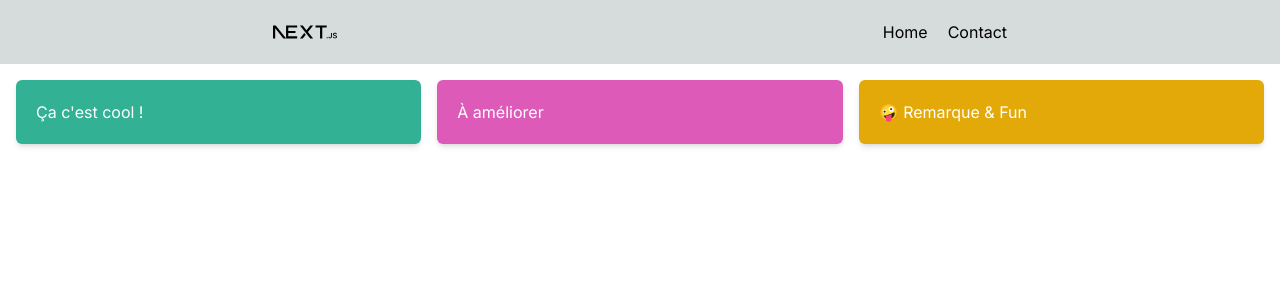
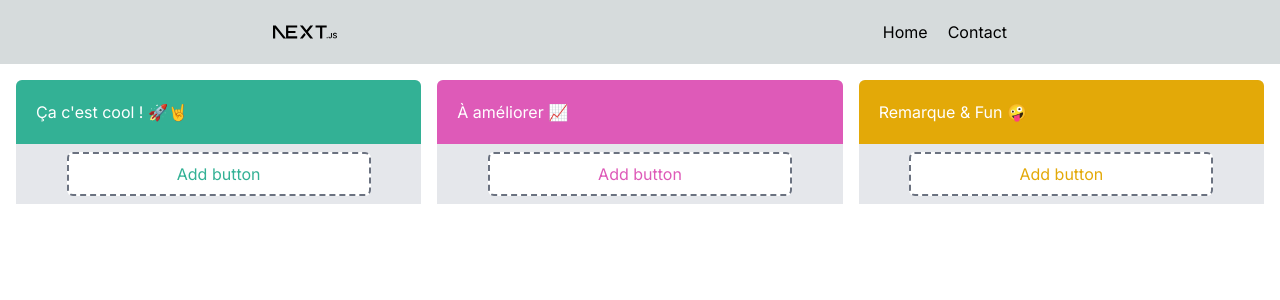
Before and after one commit to GorskiAnthony/retro-wcs, a Next.js app: page / in a window 1280 px wide. Shown: the top 300 px of the page. Built offline with nearby package versions, Linux system fonts and the light colour scheme.

Commit message:
add button and css for button

```diff
--- a/src/app/page.tsx
+++ b/src/app/page.tsx
@@ -7,9 +7,9 @@ export default function Home() {
 		<>
 			<Links />
 			<main className={style.main}>
-				<Columns title="Ça c'est cool !" color="#33b195" />
-				<Columns title="À améliorer" color="#de5ab8" />
-				<Columns title="🤪 Remarque & Fun" color="#e3a908" />
+				<Columns title="Ça c'est cool ! 🚀🤘" color="#33b195" />
+				<Columns title="À améliorer 📈" color="#de5ab8" />
+				<Columns title="Remarque & Fun 🤪" color="#e3a908" />
 			</main>
 		</>
 	);
--- a/src/components/Columns/columns.module.css
+++ b/src/components/Columns/columns.module.css
@@ -1,3 +1,16 @@
+.h2 {
+	@apply p-5 text-white rounded-t-md;
+}
+
 .column {
-	@apply p-5 text-white rounded-md shadow-md;
+	@apply rounded-t-md flex flex-col bg-gray-200;
 }
+
+.column .button {
+	@apply w-3/4;
+}
+
+.button {
+	@apply rounded-md m-2 p-2 border-dashed border-2 border-gray-500 self-center hover:bg-gray-300 hover:text-white hover:border-white;
+	background-color: var(--background-end-rgb);
+}
--- a/src/components/Columns/page.tsx
+++ b/src/components/Columns/page.tsx
@@ -6,9 +6,13 @@ interface ColumnsProps {
 import style from "./columns.module.css";
 function Columns({ title, color }: ColumnsProps) {
 	return (
-		<div style={{ backgroundColor: color }} className={style.column}>
-			<label htmlFor={title}>{title}</label>
-			<div></div>
+		<div className={style.column}>
+			<h2 style={{ backgroundColor: color }} className={style.h2}>
+				{title}
+			</h2>
+			<button style={{ color: color }} className={`${style.button}`}>
+				Add button
+			</button>
 		</div>
 	);
 }
```
